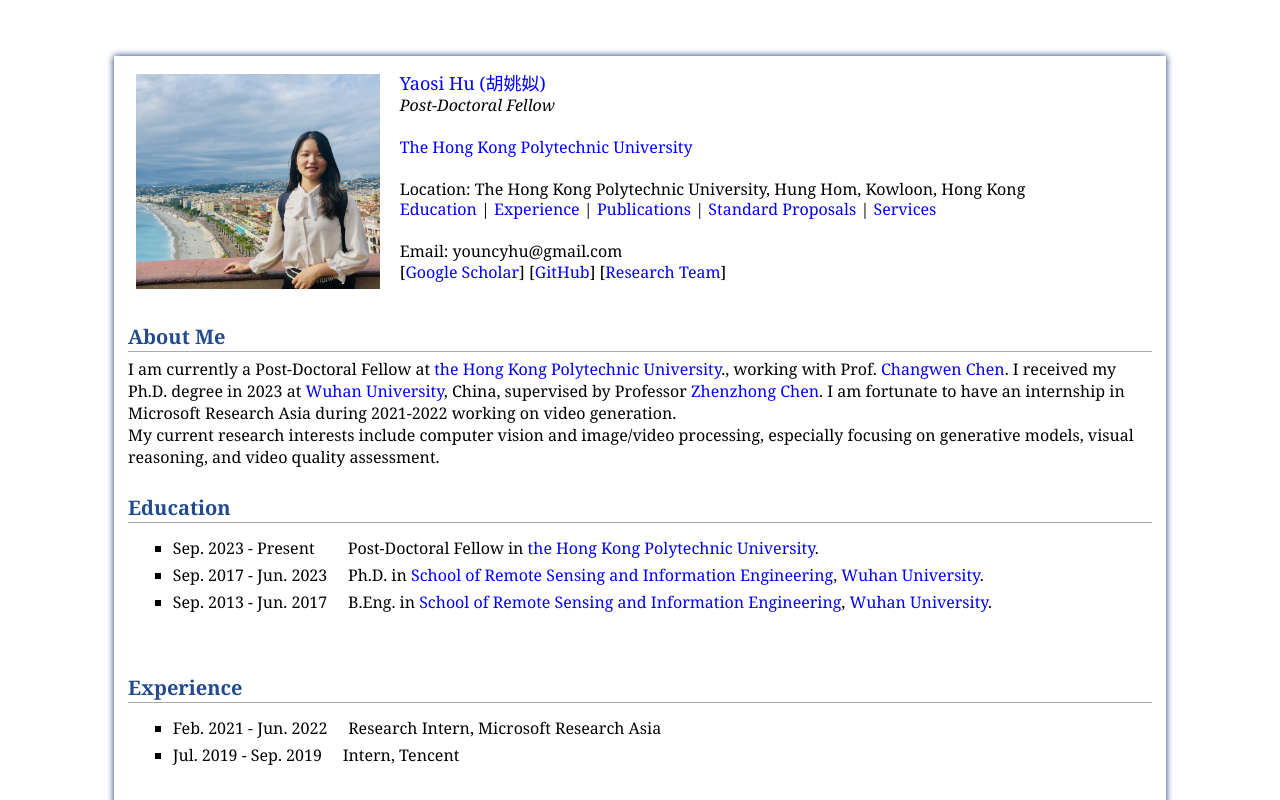
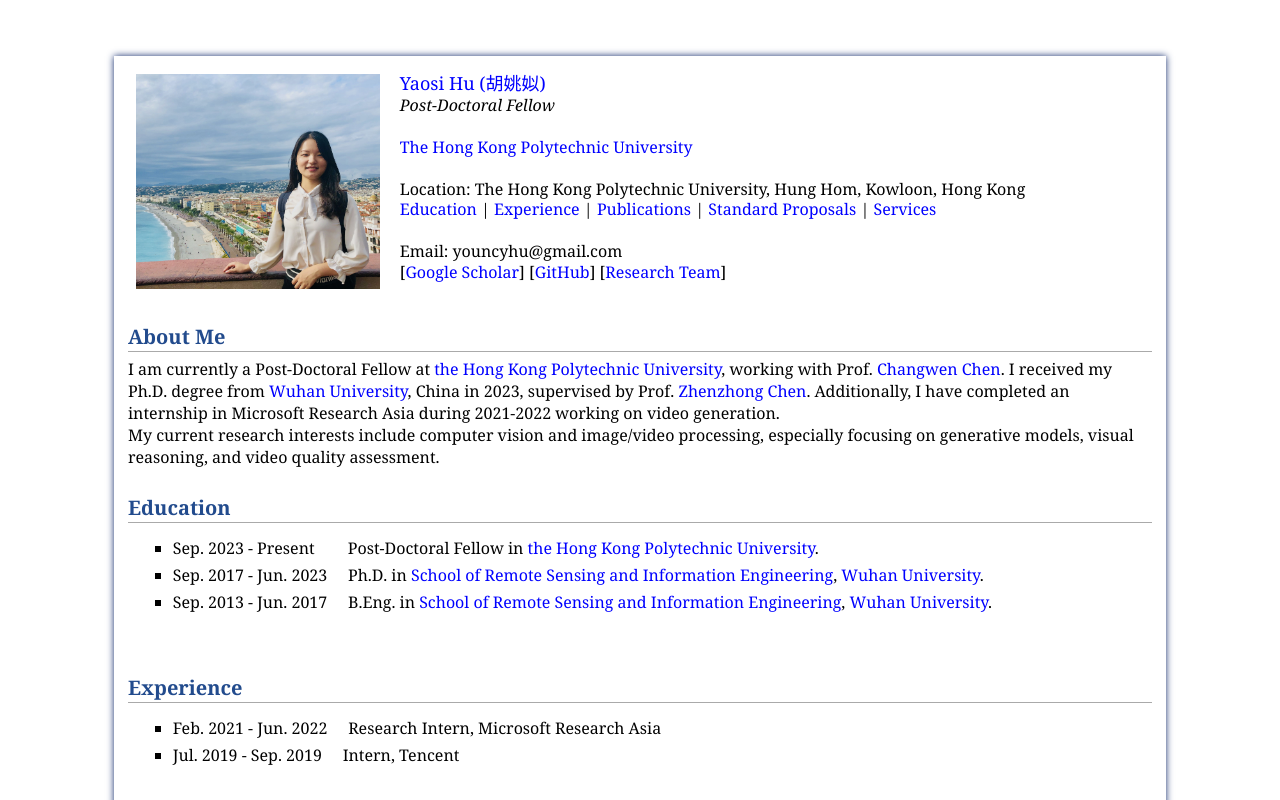
Before and after one commit to Youncy-Hu/Youncy-Hu.github.io, a plain HTML site: page index.html in a window 1280 px wide. Shown: the top 800 px of the page. Drawn offline with Linux system fonts and the light colour scheme.

Commit message:
Update index.html

```diff
--- a/index.html
+++ b/index.html
@@ -57,7 +57,7 @@ Email: youncyhu@gmail.com <br />
 
 
 <A NAME="News"><h2>About Me</h2></A>
-I am currently a Post-Doctoral Fellow at <a href="https://www.polyu.edu.hk/" target="_blank">the Hong Kong Polytechnic University</a>., working with Prof. <a href="https://scholar.google.com/citations?user=w2HXPUUAAAAJ&hl=en" target="_blank">Changwen Chen</a>. I received my Ph.D. degree in 2023 at <a href="https://en.whu.edu.cn/" target="_blank">Wuhan University</a>, China, supervised by Professor <a href="http://iip.whu.edu.cn/" target="_blank">Zhenzhong Chen</a>. I am fortunate to have an internship in Microsoft Research Asia during 2021-2022 working on video generation.<br /> My current research interests include computer vision and image/video processing, especially focusing on generative models, visual reasoning, and video quality assessment.
+I am currently a Post-Doctoral Fellow at <a href="https://www.polyu.edu.hk/" target="_blank">the Hong Kong Polytechnic University</a>, working with Prof. <a href="https://scholar.google.com/citations?user=w2HXPUUAAAAJ&hl=en" target="_blank">Changwen Chen</a>. I received my Ph.D. degree from <a href="https://en.whu.edu.cn/" target="_blank">Wuhan University</a>, China in 2023, supervised by Prof. <a href="http://iip.whu.edu.cn/" target="_blank">Zhenzhong Chen</a>. Additionally, I have completed an internship in Microsoft Research Asia during 2021-2022 working on video generation.<br /> My current research interests include computer vision and image/video processing, especially focusing on generative models, visual reasoning, and video quality assessment.
 
 <A NAME="Education"><h2>Education</h2></A>
 <ul>
```
